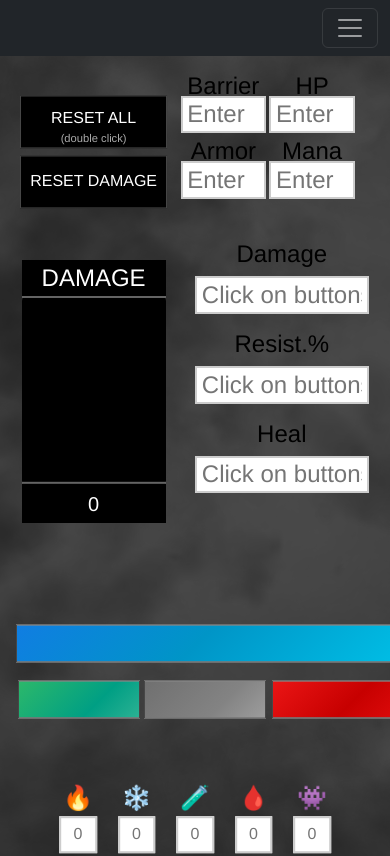
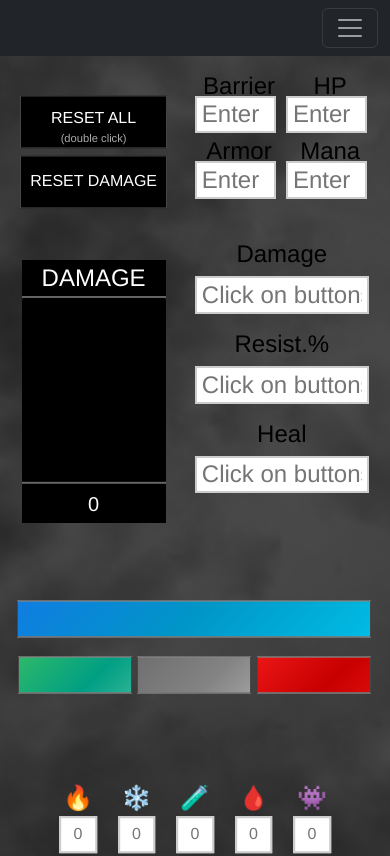
Before and after one commit to Setiver/All-Calculators, a React (Create React App) app in the folder fullcalc/: page / in a window 390 px wide. Shown: the top 856 px of the page. Built offline with nearby package versions, Linux system fonts and the light colour scheme.

Commit message:
bariers, moblie

```diff
--- a/fullcalc/src/allRes/calcDamage/DamageCSS/DamageCss-Mobile.css
+++ b/fullcalc/src/allRes/calcDamage/DamageCSS/DamageCss-Mobile.css
@@ -1,8 +1,8 @@
-@media (min-width: 0px) and (max-width: 1100px) {
+@media (min-width: 0px) and (max-width: 450px) {
   /* input look */
   .input-look {
     padding: 0.3rem;
-    width: 4.5rem;
+    width: 4.2rem;
     height: 1.5rem;
     font-size: 1.5rem;
   }
@@ -19,12 +19,24 @@
   }
 
   .barrier-armor-hp-mana-container {
-    right: 9%;
+    right: 0;
+    left: 50%;
     top: 8%;
     display: grid;
-    grid-template-columns: 1fr 1fr;
+    grid-template-columns: 5.5rem 5.5rem;
     gap: 0.2rem;
   }
+
+  /* @media (min-width: 0px) and (max-width: 380px) {
+    .barrier-armor-hp-mana-container {
+      right: 0;
+      left: 50%;
+      top: 8%;
+      display: grid;
+      grid-template-columns: 1fr 1fr;
+      gap: 0.2rem;
+    }
+  } */
 
   .damage-res-heal-container {
     top: 28%;
@@ -123,16 +135,18 @@
   /* buttons that show up */
 
   .buttons-up-div {
-    top: 75%;
-    left: 50%;
+    top: 74%;
+    left: 47%;
   }
 
   .barier-button,
   .armor-button,
   .hp-button,
   .mana-button {
-    top: 3.5rem;
-    width: 0rem;
+    top: 2.5rem;
+    width: 5rem;
+    padding-left: 1rem;
+    padding-right: 1rem;
     height: 1rem;
   }
 
@@ -141,12 +155,43 @@
   }
 
   .hp-button {
-    left: 8rem;
+    left: 7.5rem;
   }
 
   .mana-button {
-    top: 0rem;
-    width: 16rem;
+    top: -1rem;
+    width: 20rem;
+  }
+
+  @media (min-width: 0px) and (max-width: 380px) {
+    .buttons-up-div {
+      top: 75%;
+      left: 47%;
+    }
+
+    .barier-button,
+    .armor-button,
+    .hp-button,
+    .mana-button {
+      top: 2.5rem;
+      width: 4rem;
+      padding-left: 1rem;
+      padding-right: 1rem;
+      height: 1rem;
+    }
+
+    .barier-button {
+      right: -0.5rem;
+    }
+
+    .hp-button {
+      left: 7rem;
+    }
+
+    .mana-button {
+      top: -1rem;
+      width: 18rem;
+    }
   }
 
   /* reset buttons */
--- a/fullcalc/src/allRes/calcDamage/calcDamage.js
+++ b/fullcalc/src/allRes/calcDamage/calcDamage.js
@@ -411,49 +411,37 @@ const CalcDMG = () => {
         {/* -----------------ButtonsUP----------------- */}
         <div className="buttons-up-div">
           {/* -----------------Barrier----------------- */}
-          {buttonValueBarier >= 0 ? (
+
           <button
             className="button-look barier-button"
             value={buttonValueBarier}
             onClick={damageOnClick}>
-              {buttonValueBarier}
+            {buttonValueBarier <= -1000 ? 'XD' : buttonValueBarier}
           </button>
-          ) : (
-            ''
-          )}
 
           {/* -----------------Armor----------------- */}
-          {buttonValueArmor >= 0 ? (
+
           <button
             className="button-look armor-button"
             value={buttonValueArmor}
             onClick={damageOnClick}>
-              {buttonValueArmor}
+            {buttonValueArmor <= -1000 ? 'XD' : buttonValueArmor}
           </button>
-          ) : (
-            ''
-          )}
 
           {/* -----------------HP----------------- */}
-          {buttonValueHP >= 0 ? (
+
           <button className="button-look hp-button" value={buttonValueHP} onClick={damageOnClick}>
-              {buttonValueHP}
+            {buttonValueHP <= -1000 ? 'XD' : buttonValueHP}
           </button>
-          ) : (
-            ''
-          )}
 
           {/* -----------------Mana----------------- */}
-          {buttonValueMana >= 0 ? (
+
           <button
             className="button-look mana-button"
             value={buttonValueMana}
             onClick={() => setButtonValueMana(buttonValueMana - 1)}>
             {buttonValueMana}
           </button>
-          ) : (
-            ''
-          )}
         </div>
 
         {/* ---------------------------------------------------- */}
```
Lines whose indentation alone changed are shown as unchanged.
